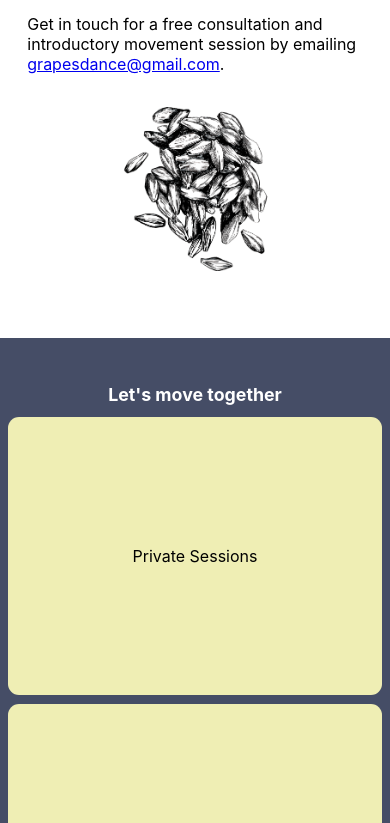
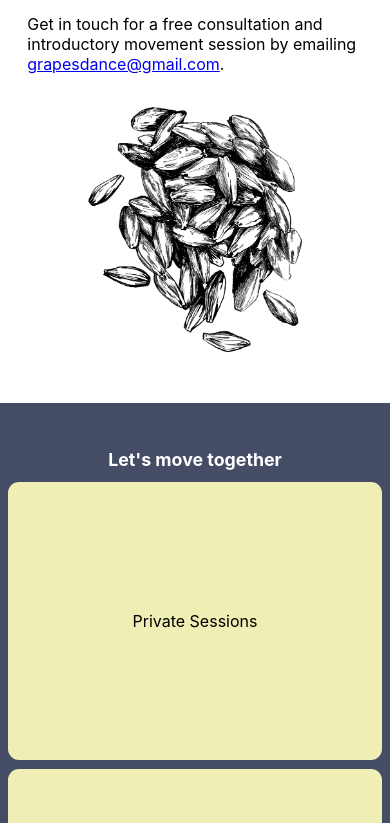
Before and after one commit to DigitalDsntHurt/jaaaam, a React (Create React App) app: page / in a window 390 px wide. Shown: the part 1501-2324 px from the top of the page. Built offline with nearby package versions, Linux system fonts and the light colour scheme.

Commit message:
Updates teacher copy to first person. Makes image larger for image right text left component on narrow screens

```diff
--- a/src/ImageRightTextLeft.css
+++ b/src/ImageRightTextLeft.css
@@ -28,7 +28,7 @@
 
     .image-right-text-left-image {
         justify-self: center;
-        max-width: 44%;
-        margin-bottom: 4vh;
+        max-width: 66%;
+        margin-bottom: 2vh;
     }
 }
--- a/src/SiteCopy.js
+++ b/src/SiteCopy.js
@@ -41,11 +41,23 @@ const practiceText = () => (
 
 const teacherText = () => (
     <>
-        <p>
+        {/* <p>
             Nick is a movement teacher based in the Dogpatch neighborhood of San Francisco. He focuses on movement and awareness practices that are fun, caring, kind, gentle and (if you're into this kind of thing) wild.
         </p>
         <p>
             In previous lives Nick has been a founder, sofware engineer, product manager, urban farmer, data-driven pro sports gambler and journalist. What unites these? A curious desire to solve problems in elegant and funny ways.
+        </p>
+        <p>
+            If you're looking to learn about non-violent movement practices intended to serve you for the rest of your life, get in touch for a free consultation and introductory movement session by emailing <a href='mailto:grapesdance@gmail.com'>grapesdance@gmail.com</a>.
+        </p> */}
+        <p>
+            Hi, I'm Nick.
+        </p>
+        <p>
+            I'm a movement teacher in the Dogpatch neighborhood of San Francisco. I focus on movement and awareness practices that are fun, caring, kind, gentle and (if you're into this kind of thing) wild.
+        </p>
+        <p>
+            In previous lives I've been a founder, sofware engineer, product manager, urban farmer, data-driven sports gambler and journalist. What unites these? A curious desire to solve problems in elegant and funny ways.
         </p>
         <p>
             If you're looking to learn about non-violent movement practices intended to serve you for the rest of your life, get in touch for a free consultation and introductory movement session by emailing <a href='mailto:grapesdance@gmail.com'>grapesdance@gmail.com</a>.
```
